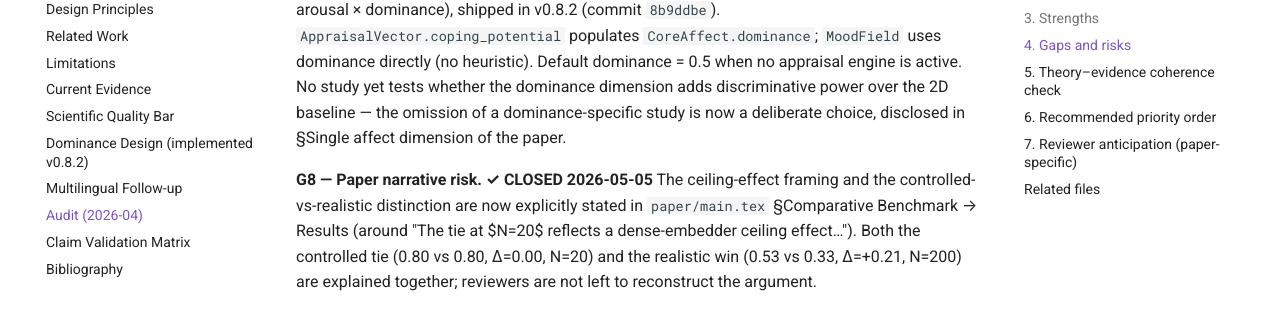
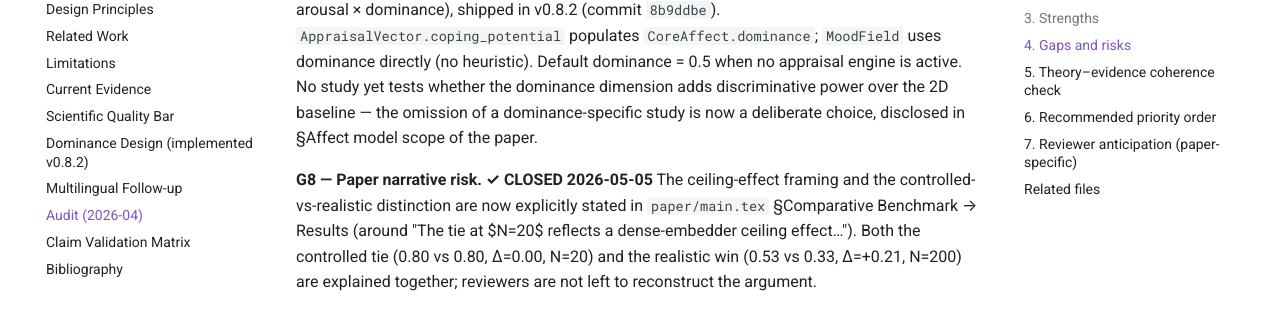
Before and after one commit to gianlucamazza/emotional-memory, an MkDocs documentation site: the page built from docs/research/audit_2026-04.md, in a window 1280 px wide and 900 px high, scrolled down 4750 px. Shown: the part 234-549 px from the top of the window. Built offline with MkDocs 1.6.1 and Material for MkDocs 9.7.7, drawn with Linux system fonts in a browser that asks for light colours; comment, search, counter and statistics services are not loaded.

Commit message:
docs: changelog [Unreleased] entry + fix audit cross-ref
- CHANGELOG.md: document the polish in [Unreleased] (paper §Limitations
  alignment, audit G7/G8 closure, arxiv bundle refresh)
- audit_2026-04.md: fix stale §Single affect dimension reference to
  §Affect model scope (renamed in f03fbbf)

Co-Authored-By: Claude Opus 4.7 <noreply@anthropic.com>

```diff
--- a/docs/research/audit_2026-04.md
+++ b/docs/research/audit_2026-04.md
@@ -183,7 +183,7 @@ is consistent at ≈+0.15–0.16. Cross-embedder robustness documented in
 Default dominance = 0.5 when no appraisal engine is active. No study yet tests
 whether the dominance dimension adds discriminative power over the 2D baseline —
 the omission of a dominance-specific study is now a deliberate choice, disclosed
-in §Single affect dimension of the paper.
+in §Affect model scope of the paper.
 
 **G8 — Paper narrative risk. ✓ CLOSED 2026-05-05**
 The ceiling-effect framing and the controlled-vs-realistic distinction are now
```
Also changed, not shown: CHANGELOG.md (+17 -0 lines).
